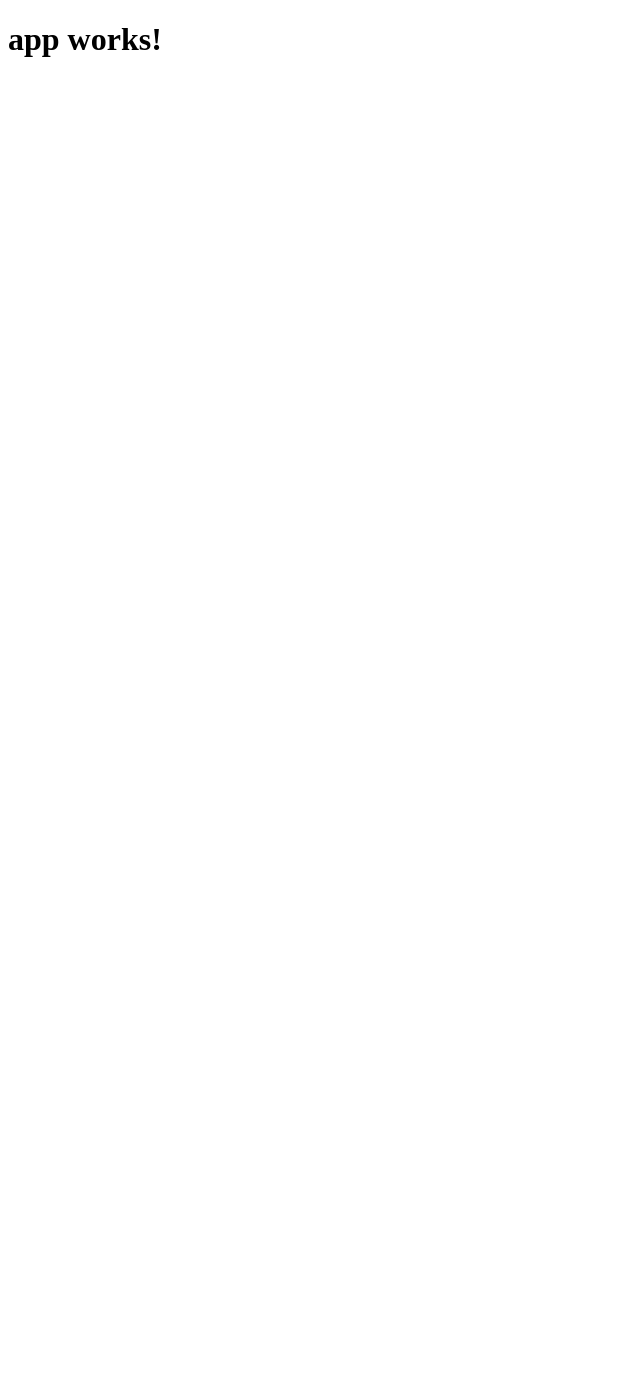
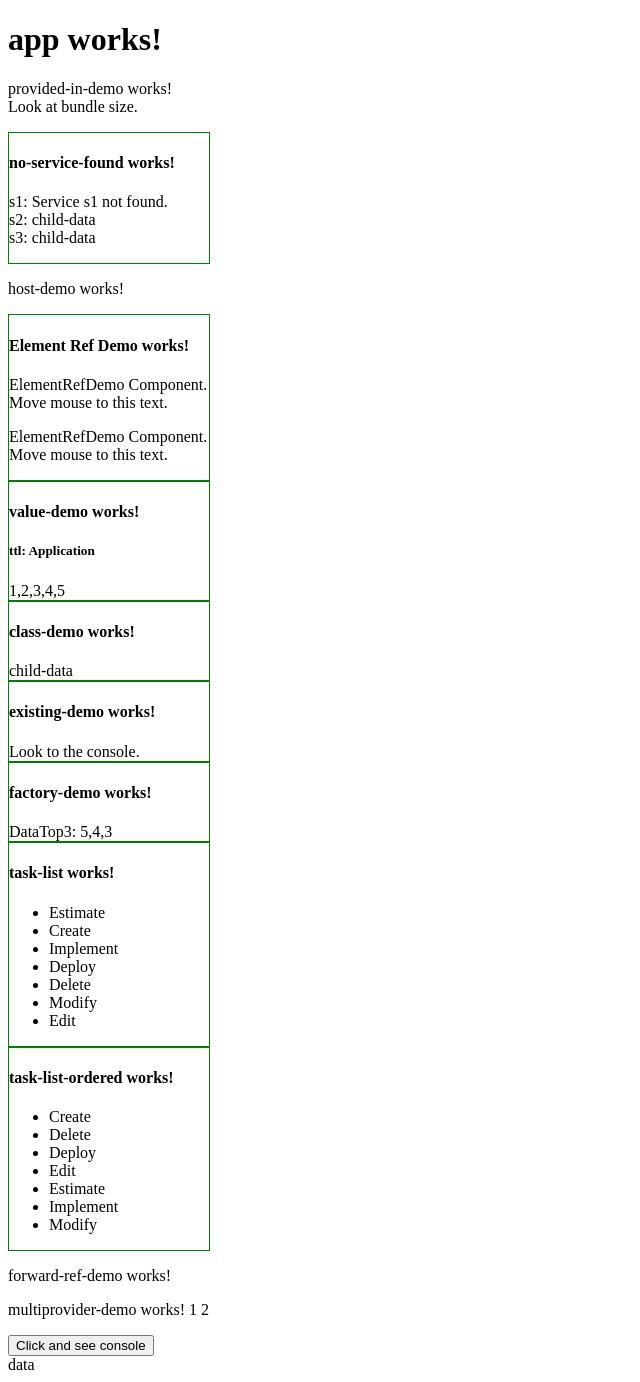
Before and after one commit to VZhyrytskiy/An2-03-Services-and-DI-Demo, an Angular app: page / in a window 1280 px wide. Shown: the whole page, without its empty margins (0-640 px from the left). Before the commit the page ends 800 px from the top, so only its background shows below. Built offline with nearby package versions, Linux system fonts and the light colour scheme.

Commit message:
minor fixes

```diff
--- a/src/app/app.component.html
+++ b/src/app/app.component.html
@@ -1,24 +1,24 @@
 <h1>{{title}}</h1>
 
-<!-- <app-provided-in-demo></app-provided-in-demo> -->
+<app-provided-in-demo></app-provided-in-demo>
 
-<!-- <app-no-service-found></app-no-service-found> -->
-<!-- <app-host-demo></app-host-demo> -->
+<app-no-service-found></app-no-service-found>
+<app-host-demo></app-host-demo>
 
-<!-- <app-element-ref-demo></app-element-ref-demo> -->
+<app-element-ref-demo></app-element-ref-demo>
 
-<!-- <app-value-demo></app-value-demo> -->
-<!-- <app-class-demo></app-class-demo> -->
+<app-value-demo></app-value-demo>
+<app-class-demo></app-class-demo>
 
-<!-- <app-existing-demo></app-existing-demo> -->
+<app-existing-demo></app-existing-demo>
 
-<!-- <app-factory-demo></app-factory-demo> -->
+<app-factory-demo></app-factory-demo>
 
-<!-- <app-task-list></app-task-list>
-<app-task-list-ordered></app-task-list-ordered> -->
+<app-task-list></app-task-list>
+<app-task-list-ordered></app-task-list-ordered>
 
-<!-- <app-forward-ref-demo></app-forward-ref-demo> -->
+<app-forward-ref-demo></app-forward-ref-demo>
 
-<!-- <app-mprovider-demo></app-mprovider-demo> -->
+<app-mprovider-demo></app-mprovider-demo>
 
-<!-- <app-ng-on-destroy></app-ng-on-destroy> -->
+<app-ng-on-destroy></app-ng-on-destroy>
--- a/src/app/components/03-host/some-dir.directive.ts
+++ b/src/app/components/03-host/some-dir.directive.ts
@@ -10,7 +10,7 @@ export class SomeDirDirective implements OnInit {
     @Host()
     @Optional()
     private ds: DataService
-  ) // Host комонент - это обычно компонент, который запрашивает записимость
+  ) // Host комонент - это обычно компонент, который запрашивает зависимость
   // но для компонента, который проецируется, это компонент, в который он проецируется
   {}
 
```
